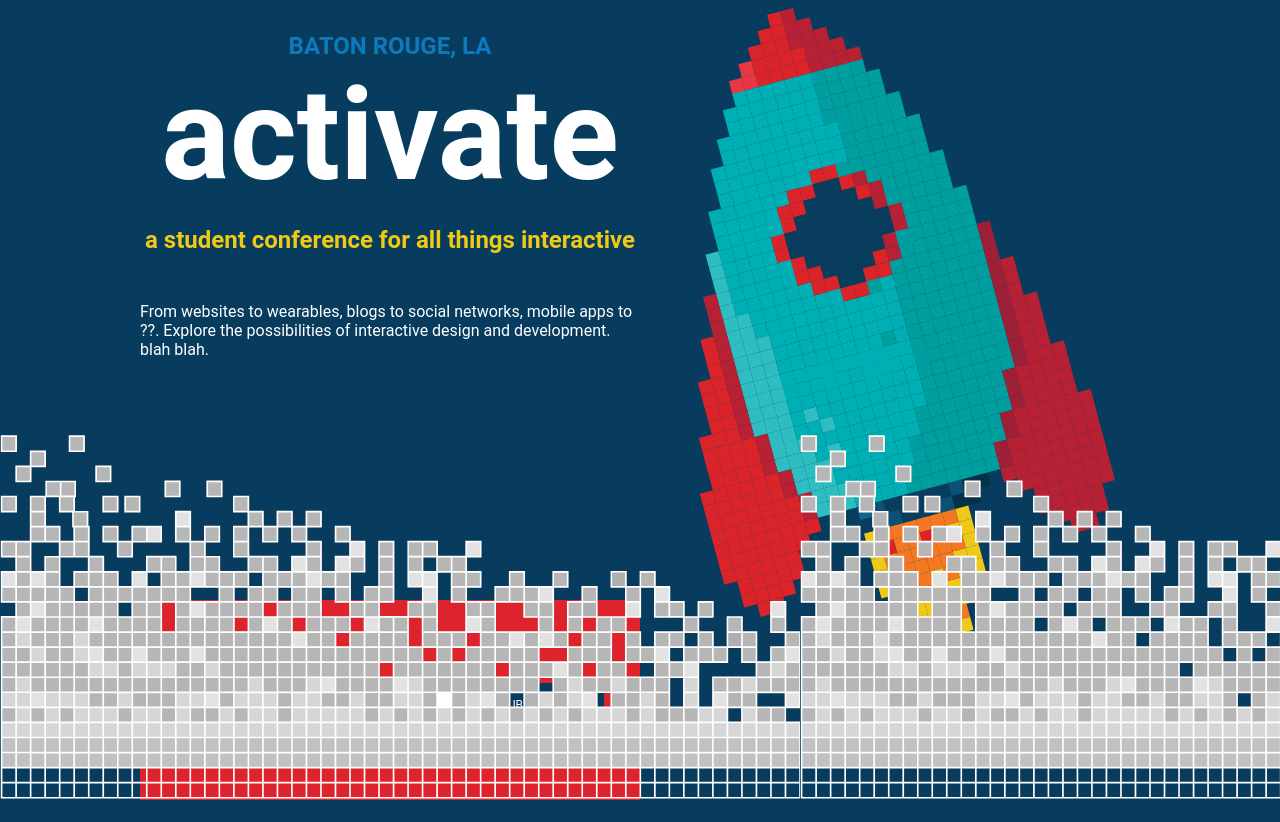
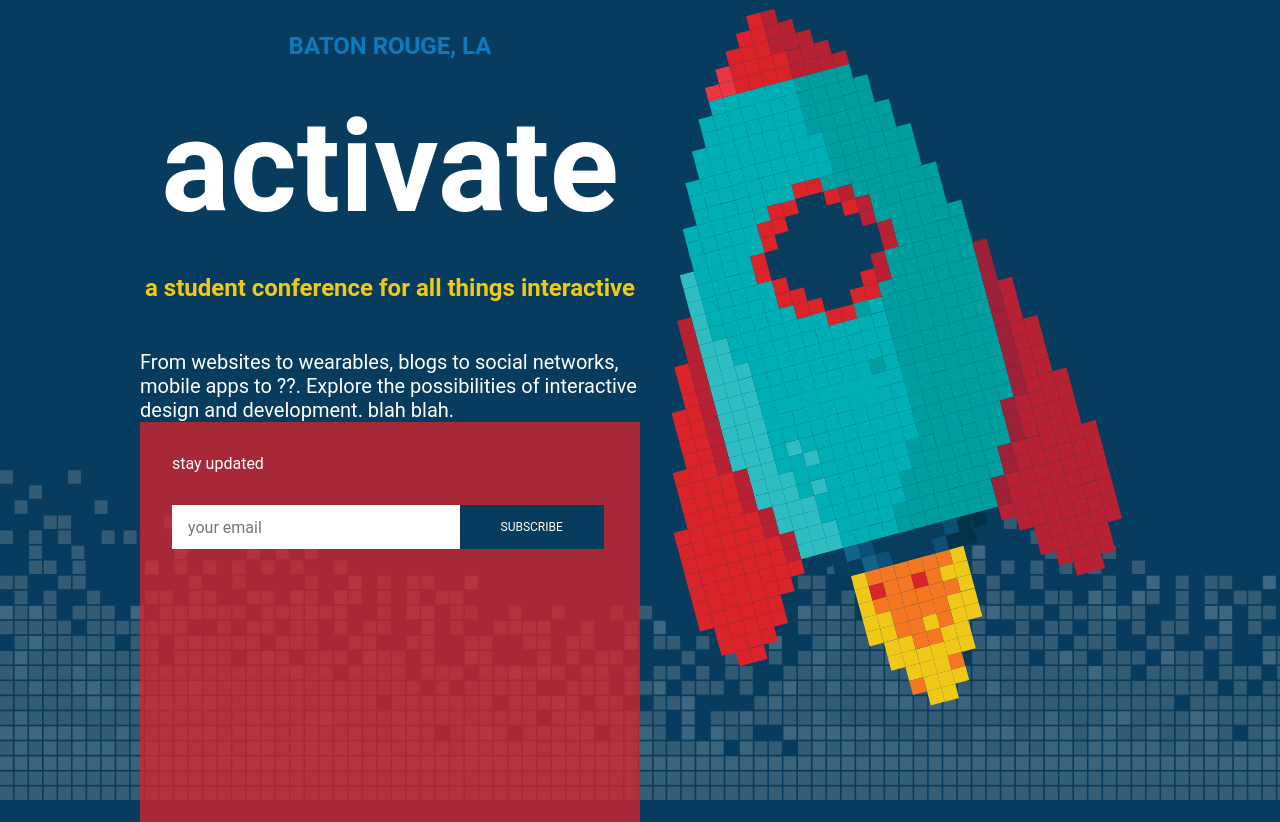
Before and after one commit to isralduke/activate, a PHP site: page / in a window 1280 px wide. Before the commit the page ends 800 px from the top, so only its background shows below. Run offline with PHP 8.4, Linux system fonts and the light colour scheme.

Commit message:
added larger sizes to MQs, better pixel footer SVG

```diff
--- a/site/css/_mediaqs.scss
+++ b/site/css/_mediaqs.scss
@@ -1,5 +1,24 @@
 @media screen and ( min-width: 600px ) {
-
+	.info {
+		@include row
+	}
+		.masthead, .rocket {
+			width: 50%;
+		}
+		.masthead {
+			order: 1;
+		}
+		.rocket {
+			order: 2;
+			overflow-x: hidden;
+			img {
+				width: 75%;
+				margin-left: $rem*2;
+			}
+		}
+	.subscribe {
+		background-size: 100%;
+	}
 }
 @media screen and ( min-width: 768px ) {
 	.info {
@@ -31,7 +50,7 @@
 		@include justifyContent( space-between );
 	}
 		.info {
-			@include row;
+
 			@include justifyContent( flex-start );
 			@include alignItems( flex-start );
 			width: 100%;
@@ -67,10 +86,13 @@
 		}
 			.formbox {
 				@include borderbox;
-				background: $red;
+				background: fade-out($red, .25);
 				max-width: 500px; width: 55%; height: 200px;
 				padding: $rem*2 $rem*2 $rem*4;
 				position: relative;
+				&:hover, &:active, &:focus {
+					background: fade-out($red, 0);
+				}
 			}
 	.pixels {
 		display: block;
@@ -82,3 +104,26 @@
 		background-repeat: repeat-x;
 	}
 }
+@media screen and ( min-width: 1280px ) {
+				h1 {
+					margin: $rem*2 0;
+					transition: transform .2s ease-in-out;
+					&:hover {
+						transform: rotate(-15deg);
+					}
+				}
+				p {
+					font-size: $rem * 1.25;
+				}
+			.rocket {
+				img {
+					width: 100%;
+				}
+			}
+		.subscribe {
+			height: 400px;
+		}
+			.formbox {
+				height: 400px;
+			}
+}
--- a/site/css/activate.css
+++ b/site/css/activate.css
@@ -52,11 +52,9 @@ p {
 .formbox {
   z-index: 300; }
 
-.pixels {
-  z-index: 120; }
-
 body {
-  background-color: #073c5e; }
+  background-color: #073c5e;
+  position: relative; }
 
 .main, .info {
   display: -webkit-box;
@@ -66,9 +64,6 @@ body {
   -webkit-flex-direction: column;
   -ms-flex-direction: column;
   flex-direction: column; }
-
-.main {
-  position: relative; }
 
 .info {
   padding: 32px; }
@@ -81,9 +76,6 @@ body {
   order: 1;
   text-align: center; }
   .rocket img {
-    -webkit-transform: rotate(-15deg);
-    -ms-transform: rotate(-15deg);
-    transform: rotate(-15deg);
     width: 150px; }
 
 .subscribe {
@@ -108,7 +100,12 @@ input, button {
   height: 44px; }
 
 input {
-  width: 66%; }
+  width: 66%;
+  color: #000000;
+  -webkit-box-sizing: border-box;
+  -moz-box-sizing: border-box;
+  box-sizing: border-box;
+  padding: 4px 16px; }
 
 button {
   -webkit-appearance: none;
@@ -120,6 +117,27 @@ button {
 .pixels {
   display: none; }
 
+@media screen and (min-width: 600px) {
+  .info {
+    -webkit-flex-direction: row;
+    -ms-flex-direction: row;
+    flex-direction: row; }
+
+  .masthead, .rocket {
+    width: 50%; }
+
+  .masthead {
+    order: 1; }
+
+  .rocket {
+    order: 2;
+    overflow-x: hidden; }
+    .rocket img {
+      width: 75%;
+      margin-left: 32px; }
+
+  .subscribe {
+    background-size: 100%; } }
 @media screen and (min-width: 768px) {
   .info {
     width: 500px;
@@ -150,9 +168,6 @@ button {
     justify-content: space-between; }
 
   .info {
-    -webkit-flex-direction: row;
-    -ms-flex-direction: row;
-    flex-direction: row;
     -webkit-justify-content: flex-start;
     -ms-justify-content: flex-start;
     justify-content: flex-start;
@@ -198,12 +213,14 @@ button {
     -webkit-box-sizing: border-box;
     -moz-box-sizing: border-box;
     box-sizing: border-box;
-    background: #dd232b;
+    background: rgba(221, 35, 43, 0.75);
     max-width: 500px;
     width: 55%;
     height: 200px;
     padding: 32px 32px 64px;
     position: relative; }
+    .formbox:hover, .formbox:active, .formbox:focus {
+      background: #dd232b; }
 
   .pixels {
     display: block;
@@ -215,3 +232,21 @@ button {
     background-image: url("../assets/img/pixels.svg");
     background-position: left bottom;
     background-repeat: repeat-x; } }
+@media screen and (min-width: 1280px) {
+  h1 {
+    margin: 32px 0;
+    transition: transform .2s ease-in-out; }
+    h1:hover {
+      transform: rotate(-15deg); }
+
+  p {
+    font-size: 20px; }
+
+  .rocket img {
+    width: 100%; }
+
+  .subscribe {
+    height: 400px; }
+
+  .formbox {
+    height: 400px; } }
--- a/site/css/activate.scss
+++ b/site/css/activate.scss
@@ -12,6 +12,7 @@ html, body {
 }
 body {
 	background-color: $blue;
+	position: relative;
 }
 .main, .info, .masthead, .subscribe, .formbox {
 
@@ -21,7 +22,7 @@ body {
 	@include column;
 }
 .main {
-	position: relative;
+
 }
 	.info {
 		padding: $rem * 2;
@@ -34,7 +35,6 @@ body {
 			order: 1;
 			@include textcenter;
 			img {
-				@include rotate(-15deg);
 				width: 150px;
 			}
 		}
@@ -63,6 +63,9 @@ body {
 			}
 			input {
 				width: 66%;
+				color: $black;
+				@include borderbox;
+				padding: $rem*.25 $rem;
 			}
 			button {
 				-webkit-appearance: none;
--- a/site/css/z-index.scss
+++ b/site/css/z-index.scss
@@ -19,5 +19,5 @@ $zbase: 100;
 			z-index: $zbase +200;
 		}
 .pixels {
-	z-index: $zbase + 20;
+
 }
--- a/site/index.php
+++ b/site/index.php
@@ -13,7 +13,7 @@
 	<?php include('partials/favicons.html'); ?>
 </head>
 <body>
-	<div class="pixels"></div>
+
 	<main class="main">
 		<section class="info">
 			<section class="masthead">
@@ -36,6 +36,7 @@
 			</form>
 		</section>
 	</main>
+	<div class="pixels"></div>
 	<script src="https://ajax.googleapis.com/ajax/libs/jquery/2.2.0/jquery.min.js"></script>
 	<script src="/js/scripts.js"></script>
 </body>
```
Also changed, not shown: site/assets/img/pixels.svg, site/assets/img/rocket.svg.
